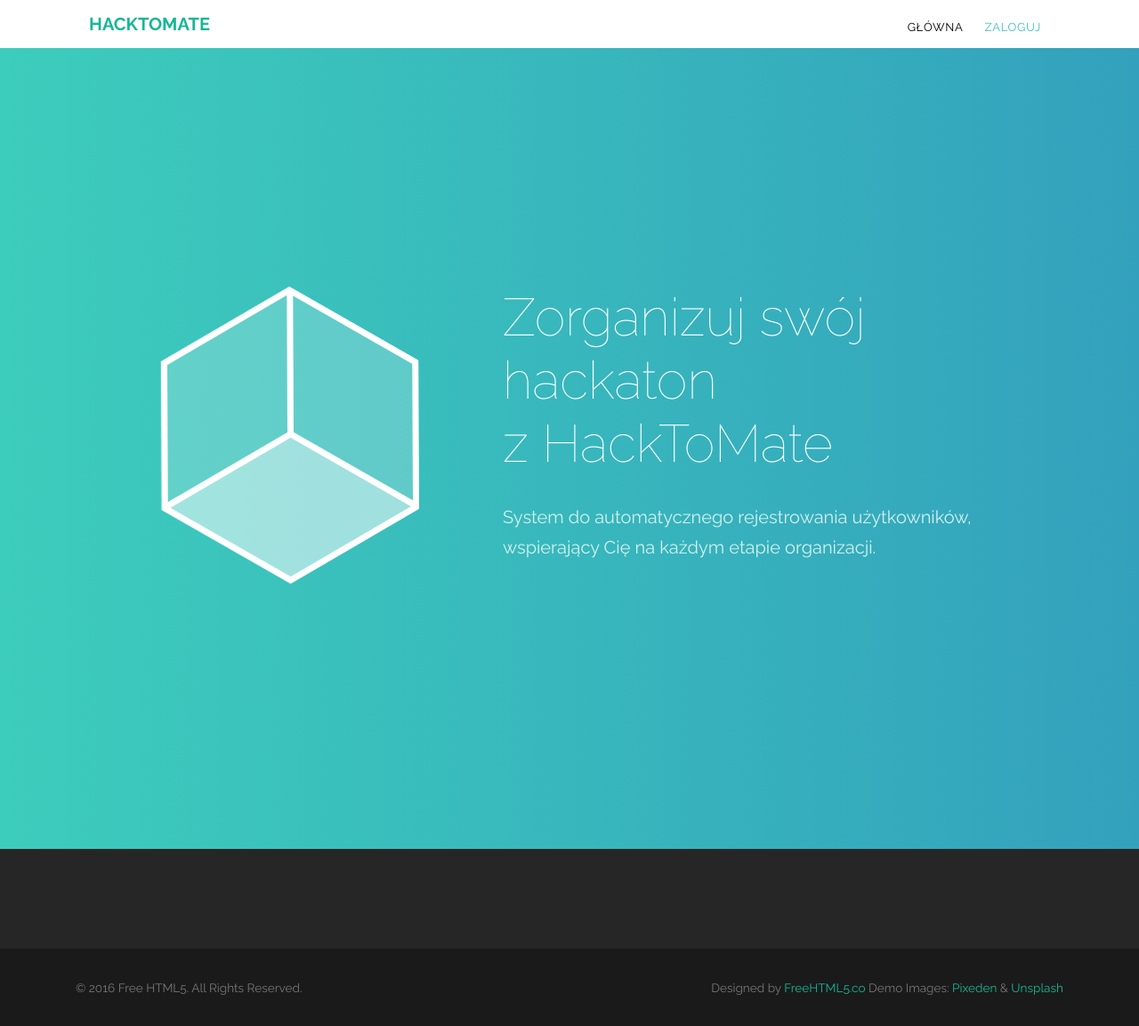
After one commit to pawel-talar/AtoHack, a Django app: page / in a window 1280 px wide. The commit adds this page. Shown: the whole page at 89% size. Run offline with Django 3.2, Linux system fonts and the light colour scheme; some libraries are stand-ins or nearby versions; some web fonts are replaced.

Commit message:
Small visual changes on the home page -> index.html

```diff
--- a/hacktomate/hackathons/templates/hackathons/index.html
+++ b/hacktomate/hackathons/templates/hackathons/index.html
@@ -14,9 +14,9 @@
                   <img src="{% static "hackathons/images/cube.png" %}" alt="Free HTML5 Website Template by FreeHTML5.co">
                 </div>
                 <div class="col-md-7 copy animate-box">
-                  <h1>Make your life simpler, try this for free.</h1>
-                  <p>A free template hand-crafted by FreeHTML5.co. Visit our site for more awesome templates.</p>
-                  <p><a href="http://freehtml5.co" target="_blank" class="btn btn-white">Visit FreeHTML5.co</a></p>
+                  <h1>Zorganizuj swój hackaton z&nbsp;HackToMate</h1>
+                  <p>System do automatycznego rejestrowania użytkowników, wspierający Cię na każdym etapie organizacji.</p>
+                  <!-- <p><a href="http://freehtml5.co" target="_blank" class="btn btn-white">Visit FreeHTML5.co</a></p> -->
                 </div>
               </div>
             </div>
@@ -24,7 +24,7 @@
       </div>
     </header>
     <!-- END #gtco-header -->
-    <div class="gtco-client">
+    <!-- <div class="gtco-client">
       <div class="gtco-container">
         <div class="row">
           <div class="col-md-2 col-md-offset-1 text-center client col-sm-6 col-xs-6 col-xs-offset-0 col-sm-offset-0">
@@ -45,7 +45,7 @@
           </div>
         </div>
       </div>
-    </div>
+    </div> -->
     <!-- END .gtco-client -->
   </div>
 
--- /dev/null
+++ b/hacktomate/hackathons/templates/hackathons/navbar.html
@@ -0,0 +1,28 @@
+<nav class="gtco-nav" role="navigation">
+  <div class="gtco-container row">
+    <div class="col-sm-2 col-xs-12">
+      {% load static %}
+      <div id="gtco-logo">
+        <a href="index.html">
+          <!-- <img src="{% static "hackathons/images/logo.png" %}" alt="Free HTML5 Website Template by FreeHTML5.co"> -->
+          HackTomate
+        </a>
+      </div>
+    </div>
+    <div class="col-xs-10 text-right menu-1">
+      <ul>
+        <li class="active"><a href="index.html">Główna</a></li>
+        <!-- <li class="has-dropdown">
+          <a href="#">Dropdown</a>
+          <ul class="dropdown">
+            <li><a href="#">HTML5</a></li>
+            <li><a href="#">CSS3</a></li>
+            <li><a href="#">Sass</a></li>
+            <li><a href="#">jQuery</a></li>
+          </ul>
+        </li> -->
+        <li><a href="contact.html">Zaloguj</a></li>
+      </ul>
+    </div>
+  </div>
+</nav>
```
